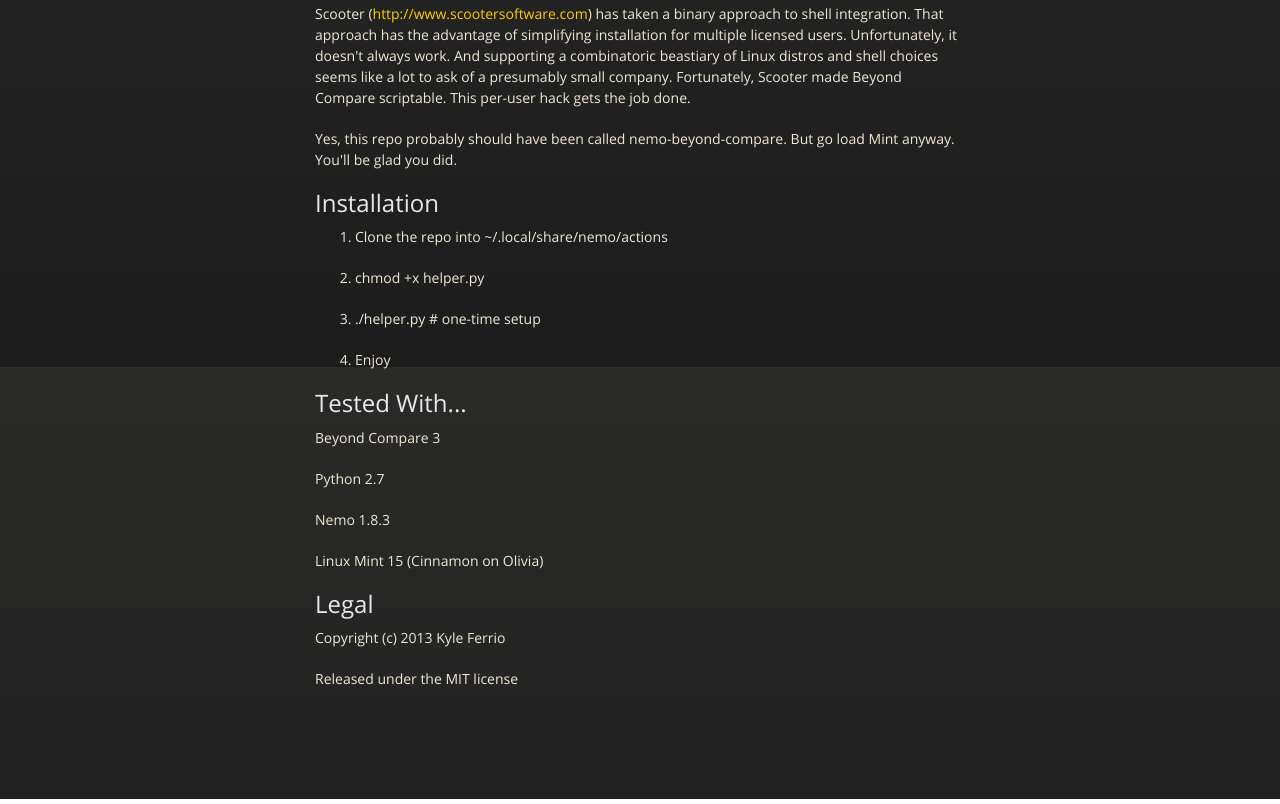
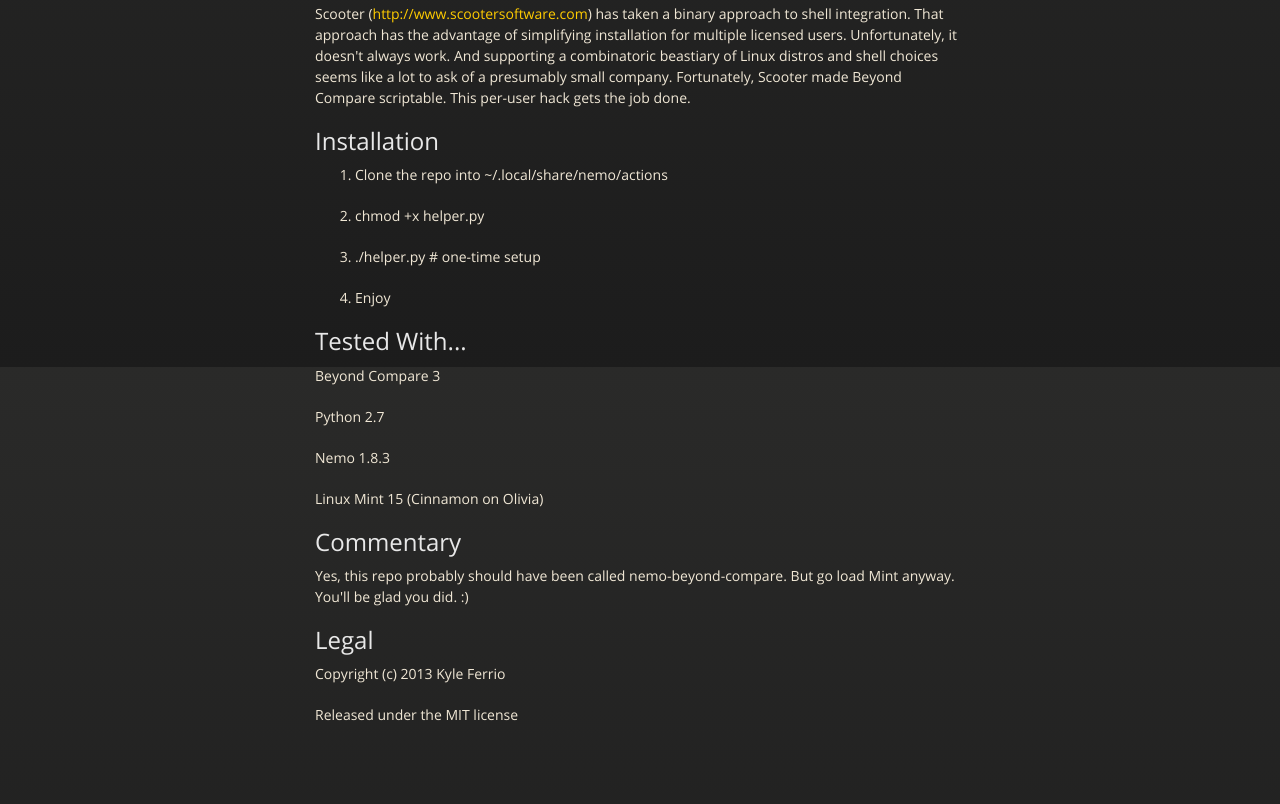
Before and after one commit to kferrio/mint-beyond-compare, a plain HTML site: page index.html in a window 1280 px wide. Shown: the part 433-1237 px from the top of the page. Drawn offline with nearby package versions, Linux system fonts and the light colour scheme.

```diff
--- a/index.html
+++ b/index.html
@@ -47,8 +47,6 @@
 
 <p>Scooter (<a href="http://www.scootersoftware.com">http://www.scootersoftware.com</a>) has taken a binary approach to shell integration. That approach has the advantage of simplifying installation for multiple licensed users. Unfortunately, it doesn't always work.  And supporting a combinatoric beastiary of Linux distros and shell choices seems like a lot to ask of a presumably small company. Fortunately, Scooter made Beyond Compare scriptable. This per-user hack gets the job done.</p>
 
-<p>Yes, this repo probably should have been called nemo-beyond-compare. But go load Mint anyway. You'll be glad you did.</p>
-
 <h2>
 <a name="installation" class="anchor" href="#installation"><span class="octicon octicon-link"></span></a>Installation</h2>
 
@@ -67,6 +65,11 @@
 <p>Nemo 1.8.3</p>
 
 <p>Linux Mint 15 (Cinnamon on Olivia)</p>
+
+<h2>
+<a name="commentary" class="anchor" href="#commentary"><span class="octicon octicon-link"></span></a>Commentary</h2>
+
+<p>Yes, this repo probably should have been called nemo-beyond-compare. But go load Mint anyway. You'll be glad you did. :)</p>
 
 <h2>
 <a name="legal" class="anchor" href="#legal"><span class="octicon octicon-link"></span></a>Legal</h2>
```
Also changed, not shown: params.json (+1 -1 lines).
